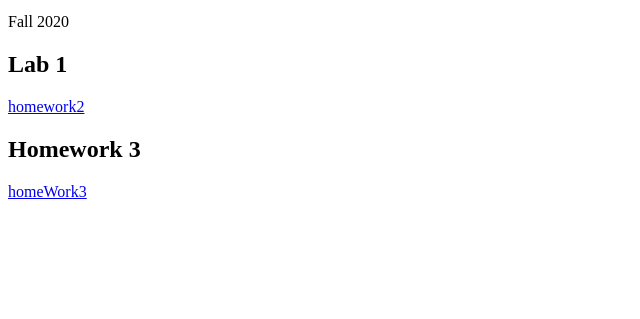
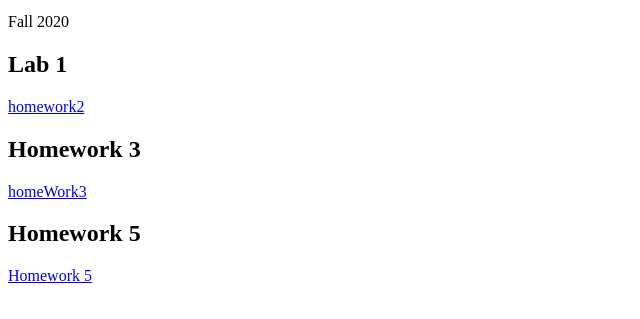
Before and after one commit to StrykerViper/n423fall2020, a plain HTML site: page index.html in a window 1280 px wide. Shown: the part 101-420 px from the top of the page, without its empty margins (0-640 px from the left). Drawn offline with Linux system fonts and the light colour scheme.

Commit message:
add link to hw5

```diff
--- a/index.html
+++ b/index.html
@@ -18,9 +18,11 @@
     <h2>Homework 3</h2>
     <p><a href="labs/homeWork3/index.html">homeWork3</a></p>
 
+    <h2>Homework 5</h2>
+    <p><a href="labs/homeWork5/public/index.html">Homework 5</a></p>
+
 <!--
-    <h2>Lab 1</h2>
-    <p><a href="labs/lab1/index.html">First Example</a></p>
+
 
     <h2>Lab 1</h2>
     <p><a href="labs/lab1/index.html">First Example</a></p>
```
